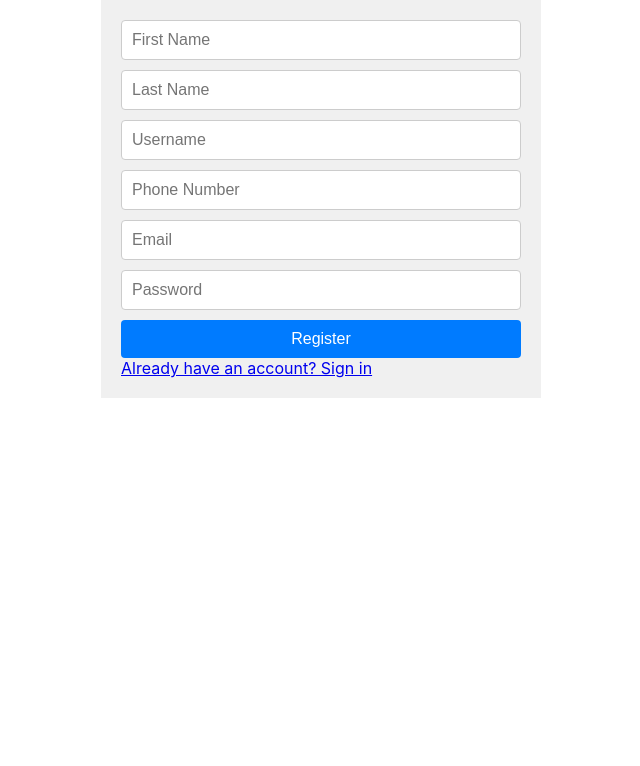
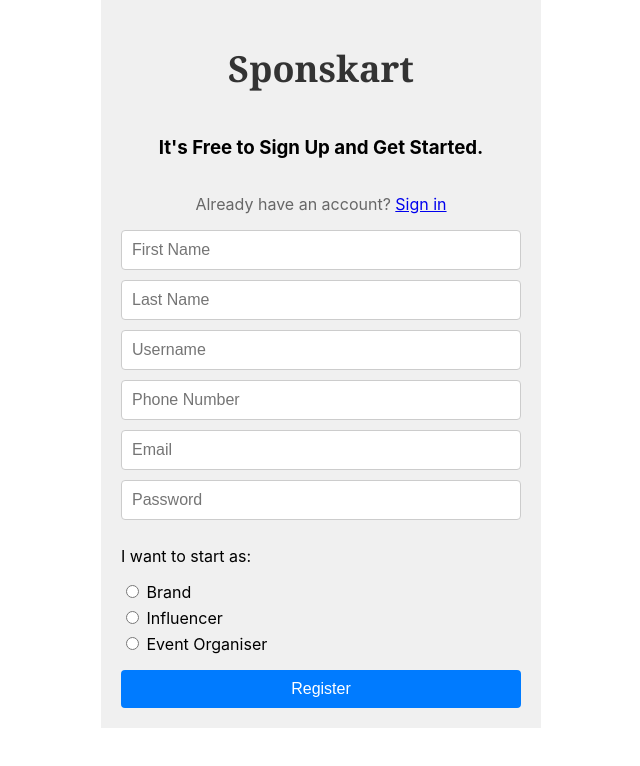
Before and after one commit to JainPriya1234/Sponskart-frontend, a React (Create React App) app: page / in a window 1280 px wide. Shown: the top 766 px of the page, without its empty margins (319-959 px from the left). Built offline with nearby package versions, Linux system fonts and the light colour scheme.

Commit message:
css added

```diff
--- a/src/App.css
+++ b/src/App.css
@@ -31,4 +31,16 @@
   background-color: #0056b3;
 }
 
+h1 {
+  font-size: 36px;
+  font-weight: 600;
+  color: #333;
+  text-align: center;
+  font-Style: "italic";
+  font-Family: "Georgia";
+}
+label:last-of-type {
+  margin-bottom: 10px; /* Adjust the value as per your desired space */
+}
+
 /* Add more styling if needed */
--- a/src/Register.js
+++ b/src/Register.js
@@ -20,7 +20,7 @@
     const handleSubmit = async (e) => {
       e.preventDefault();
       try {
-      await axios.post('http://localhost:3000/register', formData)
+        await axios.post('https://sponskart-hkgd.onrender.com/register', formData)
         .then((res)=>{
           console.log(res.data);
         })
@@ -36,14 +36,28 @@
 
     return (
       <form onSubmit={handleSubmit}>
+        <h1>Sponskart</h1>
+        <h3 style={{ textAlign: "center" }}>It's Free to Sign Up and Get Started.</h3>
+        <p style={{ textAlign: "center" , color:"#676767"  }}>
+        Already have an account?{" "}
+        <Link to="/signin">Sign in</Link>
+      </p>
         <input type="text" name="firstname" placeholder="First Name" onChange={handleChange} required />
         <input type="text" name="lastname" placeholder="Last Name" onChange={handleChange} required />
         <input type="text" name="username" placeholder="Username" onChange={handleChange} required />
         <input type="tel" name="phonenumber" placeholder="Phone Number" onChange={handleChange} required />
         <input type="email" name="email" placeholder="Email" onChange={handleChange} required />
         <input type="password" name="password" placeholder="Password" onChange={handleChange} required />
+        <p>I want to start as:</p><label>
+        <input type="radio" name="startAs" value="a" onChange={handleChange} required /> Brand
+      </label>
+      <label>
+        <input type="radio" name="startAs" value="b" onChange={handleChange} required /> Influencer
+      </label>
+        <label>
+        <input type="radio" name="startAs" value="c" onChange={handleChange} required /> Event Organiser
+      </label>
         <button type="submit">Register</button>
-      <Link to="/signin">Already have an account? Sign in</Link>
 
       </form>
     );
--- a/src/Signin.js
+++ b/src/Signin.js
@@ -1,5 +1,6 @@
 import React, { useState } from "react";
 import axios from "axios";
+import { Link } from "react-router-dom";
 import './App.css';
 
 const Signin = () => {
@@ -15,7 +16,7 @@
   const handleSubmit = async (e) => {
     e.preventDefault();
     try {
-      await axios.post('http://localhost:3000/signin', formData)
+      await axios.post('https://sponskart-hkgd.onrender.com/signin', formData)
       .then((res)=>{
         console.log(res.data);
       })
@@ -30,6 +31,12 @@
 
   return (
     <form onSubmit={handleSubmit}>
+      <h1>Sponskart</h1>
+        <h3 style={{ textAlign: "center" }}>It's Free to Sign Up and Get Started.</h3>
+        <p style={{ textAlign: "center" , color:"#676767"  }}>
+        Don’t have an account?{" "}
+        <Link to="/">Register</Link>
+      </p>
       <input type="email" name="email" placeholder="Email" onChange={handleChange} required />
       <input type="password" name="password" placeholder="Password" onChange={handleChange} required />
       <button type="submit">Login</button>
```
Lines whose indentation alone changed are shown as unchanged.
